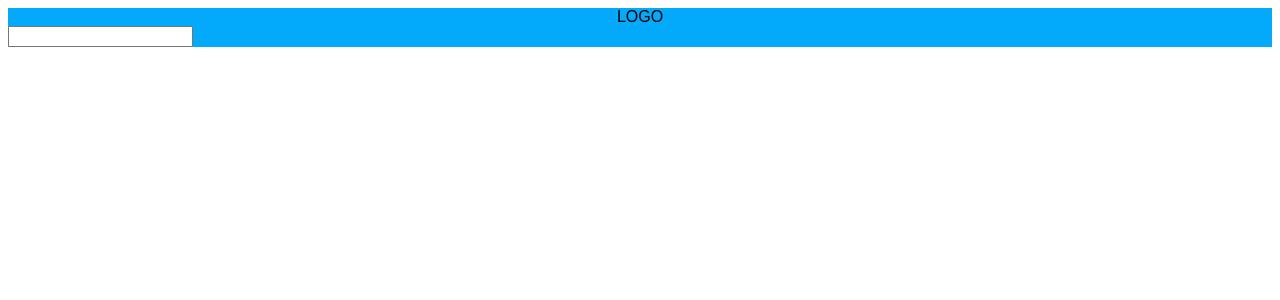
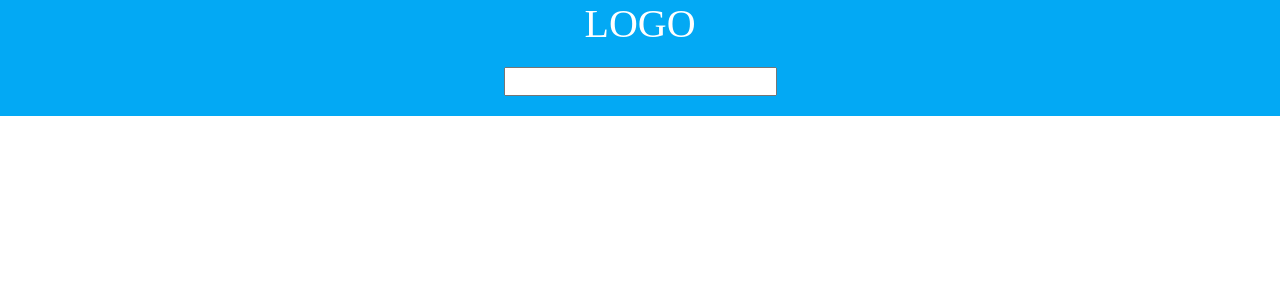
Before and after one commit to robertdrucker/React19_course, a React (Vite) app: page / in a window 1280 px wide. Shown: the top 300 px of the page. Built offline with nearby package versions, Linux system fonts and the light colour scheme.

Commit message:
Adding Styles - public styles.css

```diff
--- a/index.html
+++ b/index.html
@@ -12,7 +12,7 @@
       rel="stylesheet"
     />
 
-    <!-- <link rel="stylesheet" type="text/css" href="/styles.css"/> -->
+    <link rel="stylesheet" type="text/css" href="/styles.css" />
 
     <title>Vite + React</title>
   </head>
--- /dev/null
+++ b/public/styles.css
@@ -0,0 +1,19 @@
+body {
+  margin: 0;
+}
+
+header {
+  background-color: #03a9f4;
+  text-align: center;
+}
+
+.logo {
+  color: #fff;
+  font-size: 40px;
+  font-family: Antonio, "sans-serif";
+}
+
+header input {
+  font-size: 20px;
+  margin: 20px 0;
+}
--- a/src/components/header.jsx
+++ b/src/components/header.jsx
@@ -1,18 +1,7 @@
-let styles = {
-  header: {
-    backgroundColor: "#03a9fa",
-  },
-  logo: {
-    color: "fff",
-    fontFamily: "Antonio, sans-serif",
-    textAlign: "center",
-  },
-};
-
 const Header = () => {
   return (
-    <header style={styles.header}>
-      <div style={styles.logo}>LOGO</div>
+    <header>
+      <div className="logo">LOGO</div>
       <input />
     </header>
   );
```
